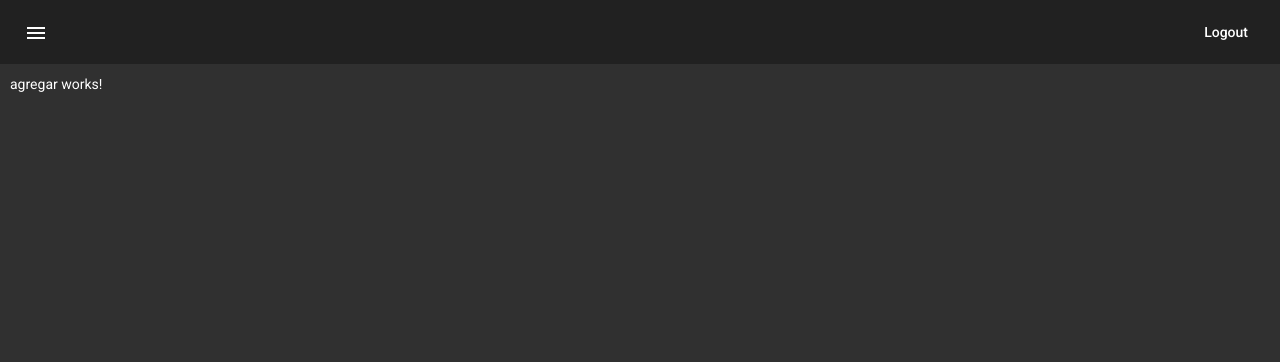
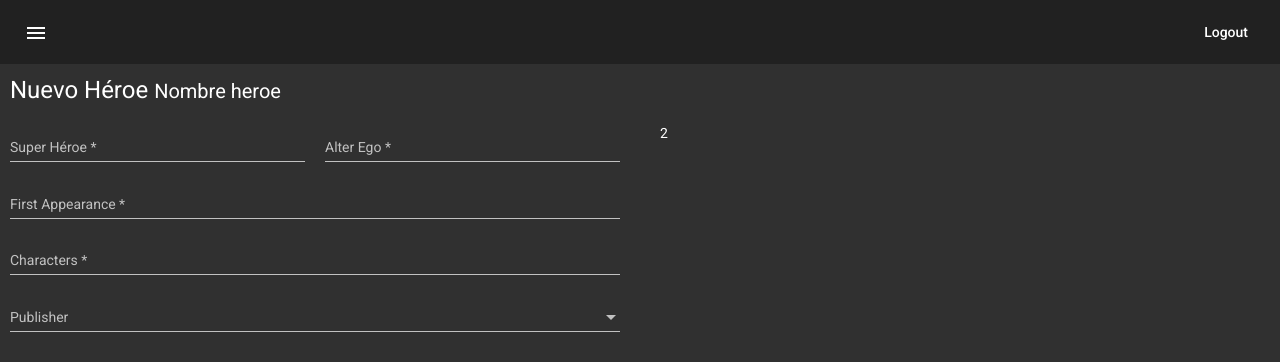
Before and after one commit to jodu07/HerosApp, an Angular app: page /heroes/agregar in a window 1280 px wide. Shown: the top 362 px of the page. Built offline with nearby package versions, Linux system fonts and the light colour scheme.

Commit message:
form add hero

```diff
--- a/src/app/heroes/pages/agregar/agregar.component.html
+++ b/src/app/heroes/pages/agregar/agregar.component.html
@@ -1 +1,58 @@
-<p>agregar works!</p>
+<h1>Nuevo Héroe <small>Nombre heroe</small> </h1>
+
+<div fxLayout="row" fxLayoutGap="40px">
+
+    <div fxFlex="50"
+         fxLayout="column">
+
+        <div fxlayout="row"
+             fxLayout.lt-md="column"
+             fxLayoutGap="20px">
+            <mat-form-field fxFlex="100">
+                <mat-label>Super Héroe</mat-label>
+                <input matInput
+                       type="text"
+                       required>
+            </mat-form-field>
+
+            <mat-form-field fxFlex="100">
+                <mat-label>Alter Ego</mat-label>
+                <input matInput
+                       type="text"
+                       required>
+            </mat-form-field>
+        </div>
+
+        <mat-form-field>
+            <mat-label>First Appearance</mat-label>
+            <input matInput
+                   type="text"
+                   required>
+        </mat-form-field>
+
+        <mat-form-field>
+            <mat-label>Characters</mat-label>
+            <input matInput
+                   type="text"
+                   required>
+        </mat-form-field>
+
+        <mat-form-field>
+            <mat-label>Publisher</mat-label>
+            <mat-select>
+                <mat-option *ngFor="let item of publishers"
+                            [value]="item.id">
+                            {{item.desc}}
+                </mat-option>
+            </mat-select>
+        </mat-form-field>
+
+
+
+    </div>
+
+    <div fxFlex="50">
+        2
+    </div>
+
+</div>
--- a/src/app/heroes/pages/agregar/agregar.component.ts
+++ b/src/app/heroes/pages/agregar/agregar.component.ts
@@ -8,6 +8,17 @@ import { Component, OnInit } from '@angular/core';
 })
 export class AgregarComponent implements OnInit {
 
+  publishers = [
+    {
+      id: 'DC Comics',
+      desc: 'DC - Comics'
+    },
+    {
+      id: 'Marvel Comics',
+      desc: 'Marvel - Comics'
+    }
+  ]
+
   constructor() { }
 
   ngOnInit(): void {
--- a/src/app/material/material.module.ts
+++ b/src/app/material/material.module.ts
@@ -9,6 +9,7 @@ import { MatListModule } from '@angular/material/list';
 import { MatIconModule } from '@angular/material/icon';
 import { MatInputModule } from '@angular/material/input';
 import { MatProgressSpinnerModule } from '@angular/material/progress-spinner';
+import { MatSelectModule } from '@angular/material/select';
 import { MatSidenavModule } from '@angular/material/sidenav';
 import { MatToolbarModule } from '@angular/material/toolbar';
 
@@ -26,7 +27,8 @@ import { MatToolbarModule } from '@angular/material/toolbar';
     MatInputModule,
     MatProgressSpinnerModule,
     MatSidenavModule,
-    MatToolbarModule
+    MatToolbarModule,
+    MatSelectModule
   ]
 })
 
```
